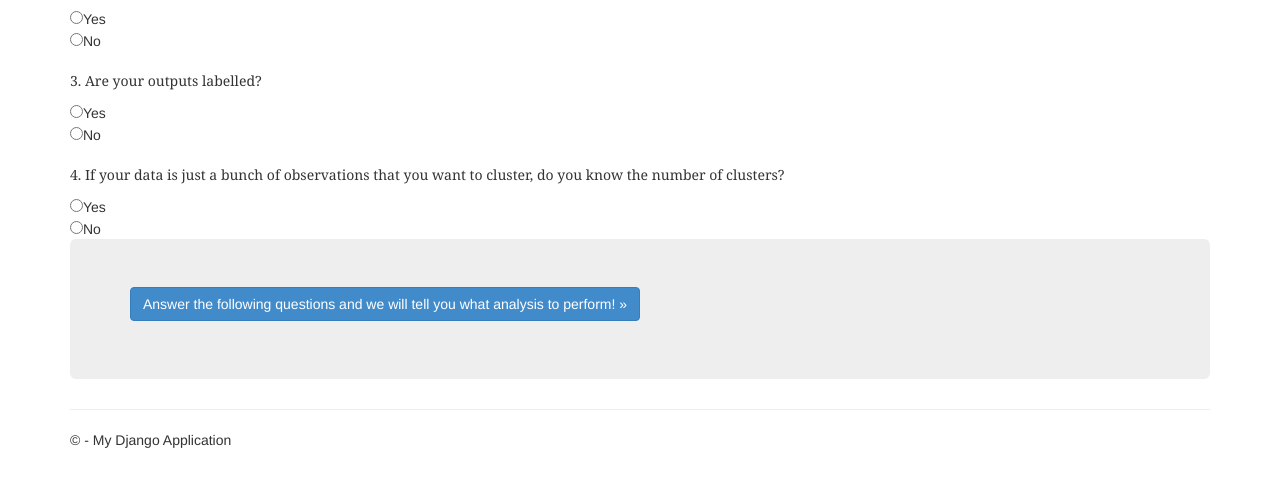
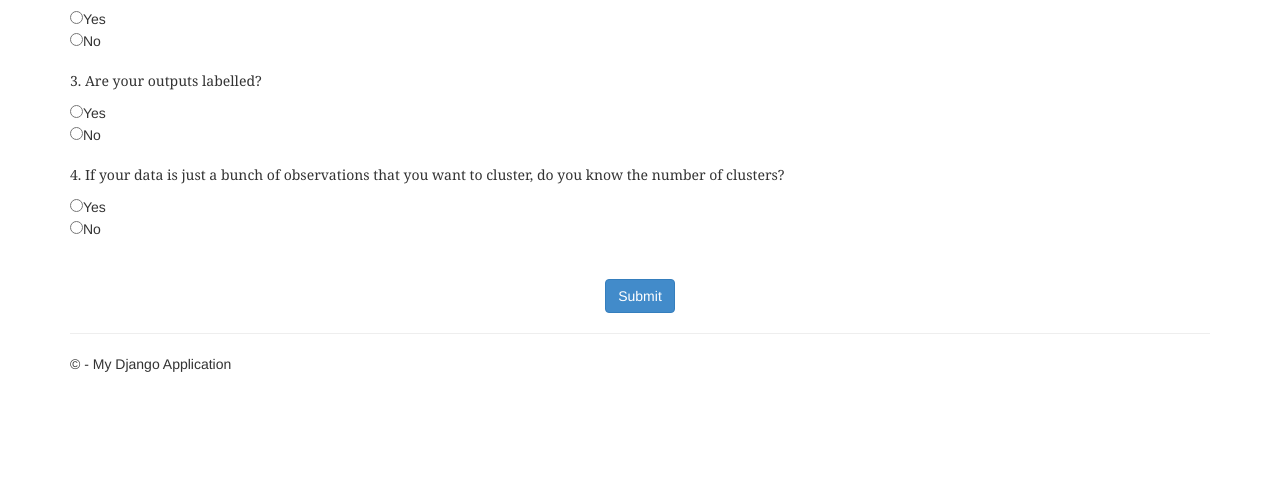
Before and after one commit to amoghskulkarni/DjangoWebProject_test1, a Django app: template DjangoWebProject_test1/app/templates/app/contact.html in a window 1280 px wide. Shown: the part 524-1004 px from the top of the page. After the commit the page ends 896 px from the top, so only its background shows below. Run offline with Django 3.2, Linux system fonts and the light colour scheme; the template is opened without the code that fills it, so the values that code supplies are empty; some libraries are stand-ins or nearby versions.

Commit message:
Suggestions page working

```diff
--- a/DjangoWebProject_test1/app/templates/app/contact.html
+++ b/DjangoWebProject_test1/app/templates/app/contact.html
@@ -1,6 +1,9 @@
 {% extends "app/layout.html" %}
 
 {% block content %}
+
+{% csrf_token %}
+
 <form action="">
 <p align="center"><img src="media/help.jpg" align="middle" /></p>
 <br>
@@ -28,10 +31,10 @@
 
 </form>
 
-<div class="jumbotron">
-    <p><a id="suggButton" class="btn btn-primary btn-large">Answer the following questions and we will tell you what analysis to perform! &raquo;</a></p>
-</div>
-</body>
+<br />
+<br />
+<p align="center"><a id="suggButton" class="btn btn-primary btn-large">Submit</a></p>
+
 {% endblock %}
 
 {% block scripts %}
```
Also changed, not shown: 8 other files.
